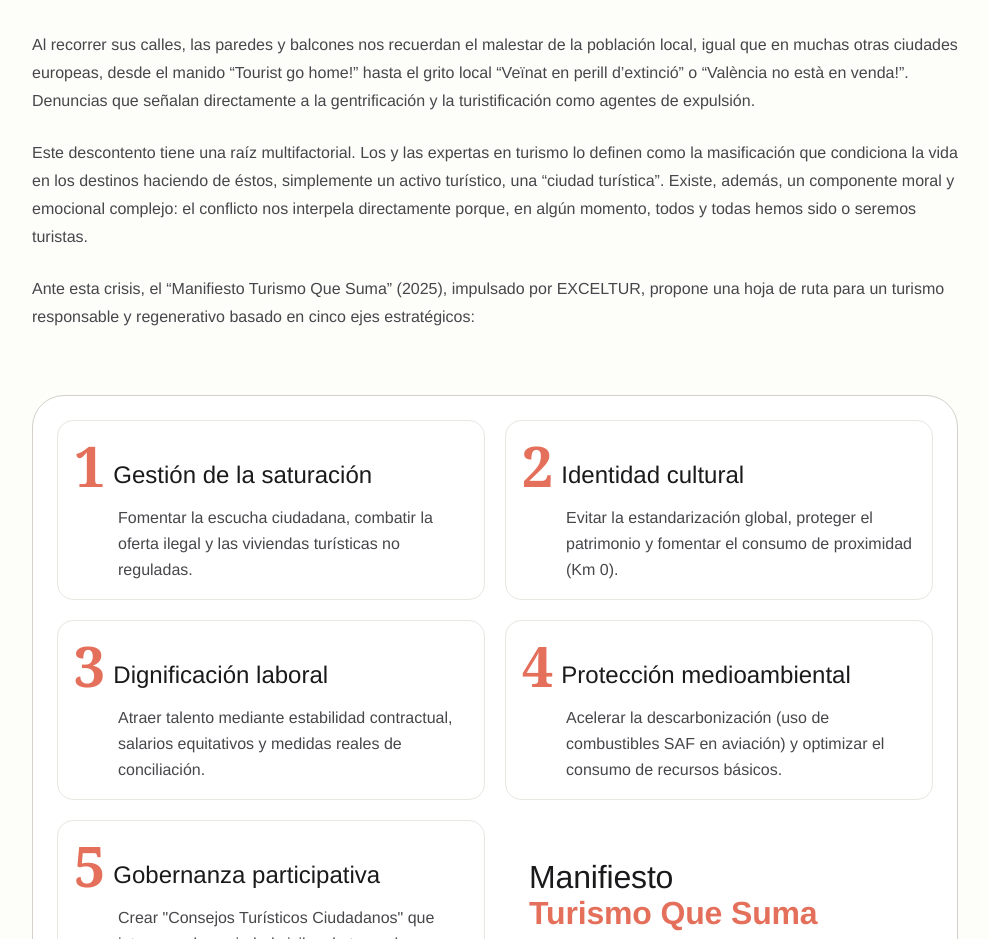
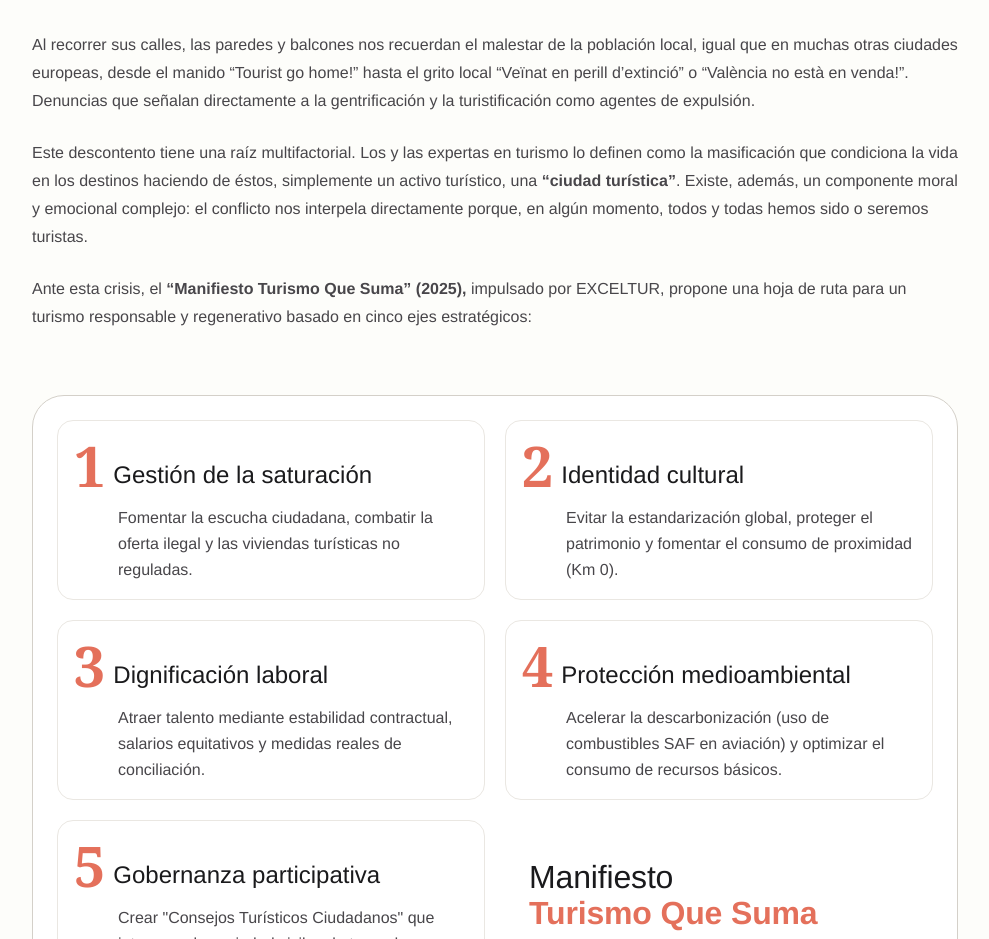
Before and after one commit to Alinarestorres/paula-tfm, a React (Vite) app: page / in a window 1280 px wide. Shown: the part 4000-4939 px from the top of the page, without its empty margins (258-1247 px from the left). Built offline with nearby package versions, Linux system fonts and the light colour scheme; a web font is replaced by a local one.

Commit message:
Section 3: negrita en '"ciudad turística"' y '"Manifiesto Turismo Que Suma" (2025),'

```diff
--- a/src/components/sections/Section3.jsx
+++ b/src/components/sections/Section3.jsx
@@ -155,15 +155,20 @@ export default function Section3() {
               Este descontento tiene una raíz multifactorial. Los y las
               expertas en turismo lo definen como la masificación que
               condiciona la vida en los destinos haciendo de éstos, simplemente
-              un activo turístico, una “ciudad turística”. Existe, además, un
-              componente moral y emocional complejo: el conflicto nos
-              interpela directamente porque, en algún momento, todos y
-              todas hemos sido o seremos turistas.
+              un activo turístico, una{' '}
+              <strong className="font-bold">“ciudad turística”</strong>.
+              Existe, además, un componente moral y emocional complejo: el
+              conflicto nos interpela directamente porque, en algún momento,
+              todos y todas hemos sido o seremos turistas.
             </p>
             <p className="font-sans text-base leading-7">
-              Ante esta crisis, el “Manifiesto Turismo Que Suma” (2025),
-              impulsado por EXCELTUR, propone una hoja de ruta para un turismo
-              responsable y regenerativo basado en cinco ejes estratégicos:
+              Ante esta crisis, el{' '}
+              <strong className="font-bold">
+                “Manifiesto Turismo Que Suma” (2025),
+              </strong>{' '}
+              impulsado por EXCELTUR, propone una hoja de ruta para un
+              turismo responsable y regenerativo basado en cinco ejes
+              estratégicos:
             </p>
           </div>
         </div>
```
